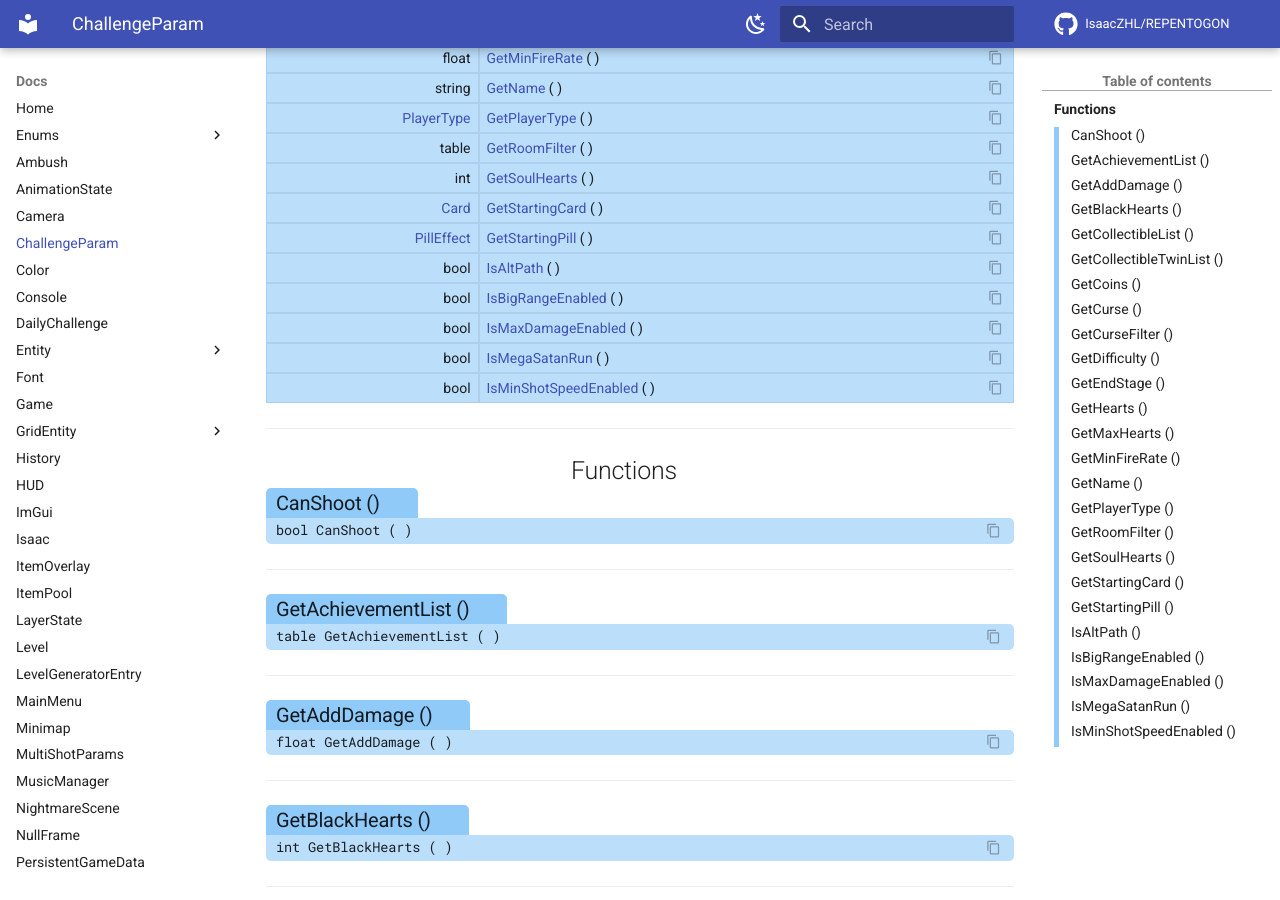
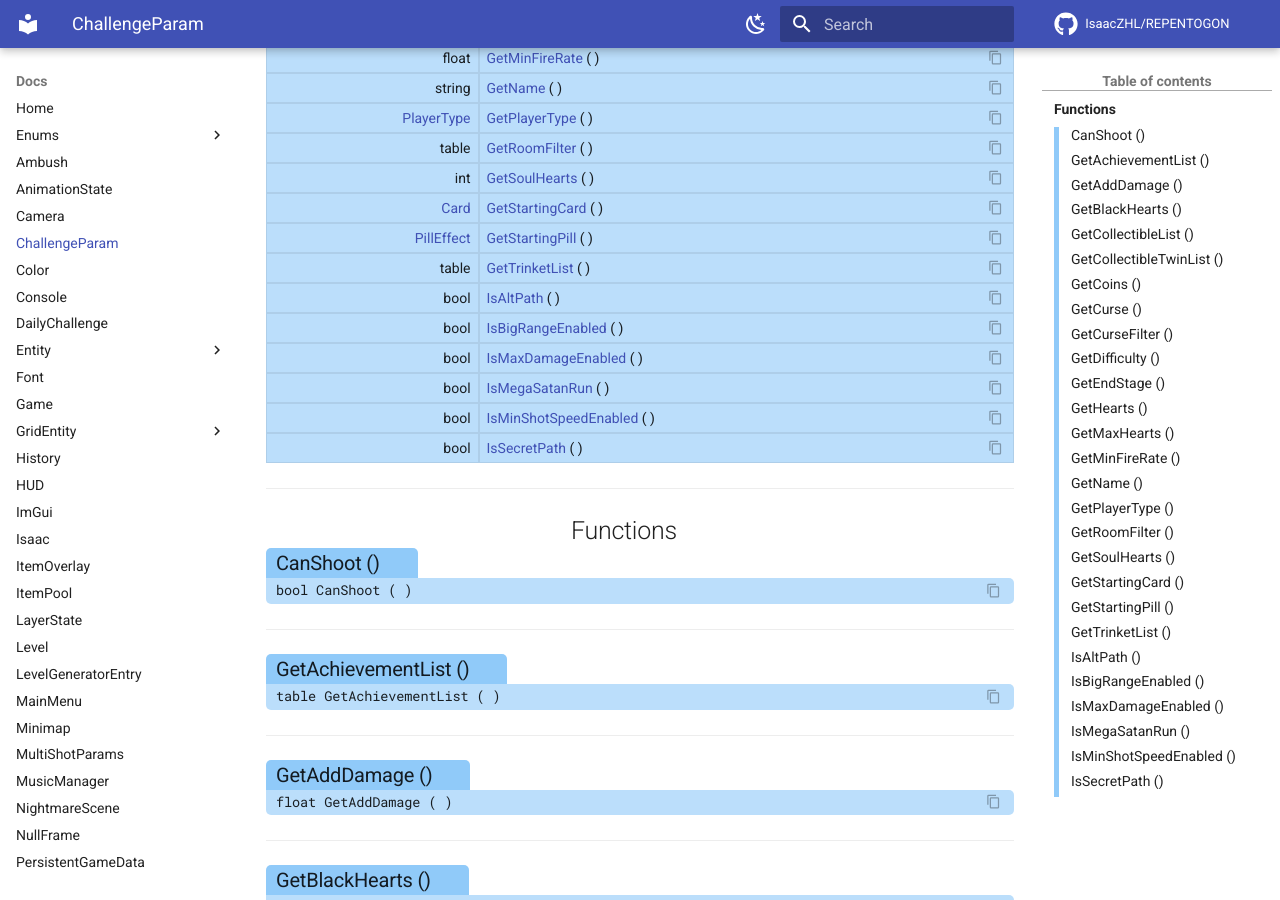
Before and after one commit to TeamREPENTOGON/REPENTOGON, an MkDocs documentation site: the page built from documentation/docs/ChallengeParam.md, in a window 1280 px wide and 900 px high, scrolled down 589 px. Built offline with MkDocs 1.6.1 and Material for MkDocs 9.7.7, drawn with Linux system fonts in a browser that asks for light colours; comment, search, counter and statistics services are not loaded; the version menu is left out; some of the changed text lies outside the part shown.

Commit message:
Update ChallengeParam.md
-- formating update and added missing funcs

```diff
--- a/documentation/docs/ChallengeParam.md
+++ b/documentation/docs/ChallengeParam.md
@@ -6,123 +6,107 @@
 #### bool CanShoot ( ) {: .copyable aria-label='Functions' }
 
 ___
-
 ### Get·Achievement·List () {: aria-label='Functions' }
 #### table GetAchievementList ( ) {: .copyable aria-label='Functions' }
 
 ___
-
 ### Get·Add·Damage () {: aria-label='Functions' }
 #### float GetAddDamage ( ) {: .copyable aria-label='Functions' }
 
 ___
-
 ### Get·Black·Hearts () {: aria-label='Functions' }
 #### int GetBlackHearts ( ) {: .copyable aria-label='Functions' }
 
 ___
-
 ### Get·Collectible·List () {: aria-label='Functions' }
 #### table GetCollectibleList ( ) {: .copyable aria-label='Functions' }
 
 ___
-
 ### Get·Collectible·Twin·List () {: aria-label='Functions' }
 #### table GetCollectibleTwinList ( ) {: .copyable aria-label='Functions' }
 
 ___
-
 ### Get·Coins () {: aria-label='Functions' }
 #### int GetCoins ( ) {: .copyable aria-label='Functions' }
 
 ___
-
 ### Get·Curse () {: aria-label='Functions' }
 #### int GetCurse ( ) {: .copyable aria-label='Functions' }
 
 ___
-
 ### Get·Curse·Filter () {: aria-label='Functions' }
 #### int GetCurseFilter ( ) {: .copyable aria-label='Functions' }
 
 ___
-
 ### Get·Difficulty () {: aria-label='Functions' }
 #### [Difficulty](https://wofsauge.github.io/IsaacDocs/rep/enums/Difficulty.html) GetDifficulty ( ) {: .copyable aria-label='Functions' }
 
 ___
-
 ### Get·End·Stage () {: aria-label='Functions' }
 #### [LevelStage](https://wofsauge.github.io/IsaacDocs/rep/enums/LevelStage.html) GetEndStage ( ) {: .copyable aria-label='Functions' }
 
 ___
-
 ### Get·Hearts () {: aria-label='Functions' }
 #### int GetHearts ( ) {: .copyable aria-label='Functions' }
 
 ___
-
 ### Get·Max·Hearts () {: aria-label='Functions' }
 #### int GetMaxHearts ( ) {: .copyable aria-label='Functions' }
 
 ___
-
 ### Get·Min·Fire·Rate () {: aria-label='Functions' }
 #### float GetMinFireRate ( ) {: .copyable aria-label='Functions' }
 
 ___
-
 ### Get·Name () {: aria-label='Functions' }
 #### string GetName ( ) {: .copyable aria-label='Functions' }
 
 ___
-
 ### Get·Player·Type () {: aria-label='Functions' }
 #### [PlayerType](https://wofsauge.github.io/IsaacDocs/rep/enums/PlayerType.html) GetPlayerType ( ) {: .copyable aria-label='Functions' }
 
 ___
-
 ### Get·Room·Filter () {: aria-label='Functions' }
 #### table GetRoomFilter ( ) {: .copyable aria-label='Functions' }
 
 ___
-
 ### Get·Soul·Hearts () {: aria-label='Functions' }
 #### int GetSoulHearts ( ) {: .copyable aria-label='Functions' }
 
 ___
-
 ### Get·Starting·Card () {: aria-label='Functions' }
 #### [Card](https://wofsauge.github.io/IsaacDocs/rep/enums/Card.html) GetStartingCard ( ) {: .copyable aria-label='Functions' }
 
 ___
-
 ### Get·Starting·Pill () {: aria-label='Functions' }
 #### [PillEffect](https://wofsauge.github.io/IsaacDocs/rep/enums/PillEffect.html) GetStartingPill ( ) {: .copyable aria-label='Functions' }
 
 ___
+### Get·Trinket·List () {: aria-label='Functions' }
+#### table GetTrinketList ( ) {: .copyable aria-label='Functions' }
 
+___
 ### Is·Alt·Path () {: aria-label='Functions' }
 #### bool IsAltPath ( ) {: .copyable aria-label='Functions' }
 
 ___
-
 ### Is·Big·Range·Enabled () {: aria-label='Functions' }
 #### bool IsBigRangeEnabled ( ) {: .copyable aria-label='Functions' }
 
 ___
-
 ### Is·Max·Damage·Enabled () {: aria-label='Functions' }
 #### bool IsMaxDamageEnabled ( ) {: .copyable aria-label='Functions' }
 
 ___
-
 ### Is·Mega·Satan·Run () {: aria-label='Functions' }
 #### bool IsMegaSatanRun ( ) {: .copyable aria-label='Functions' }
 
 ___
-
 ### Is·Min·Shot·Speed·Enabled () {: aria-label='Functions' }
 #### bool IsMinShotSpeedEnabled ( ) {: .copyable aria-label='Functions' }
 
 ___
+### Is·Secret·Path () {: aria-label='Functions' }
+#### bool IsSecretPath ( ) {: .copyable aria-label='Functions' }
+
+___
```
